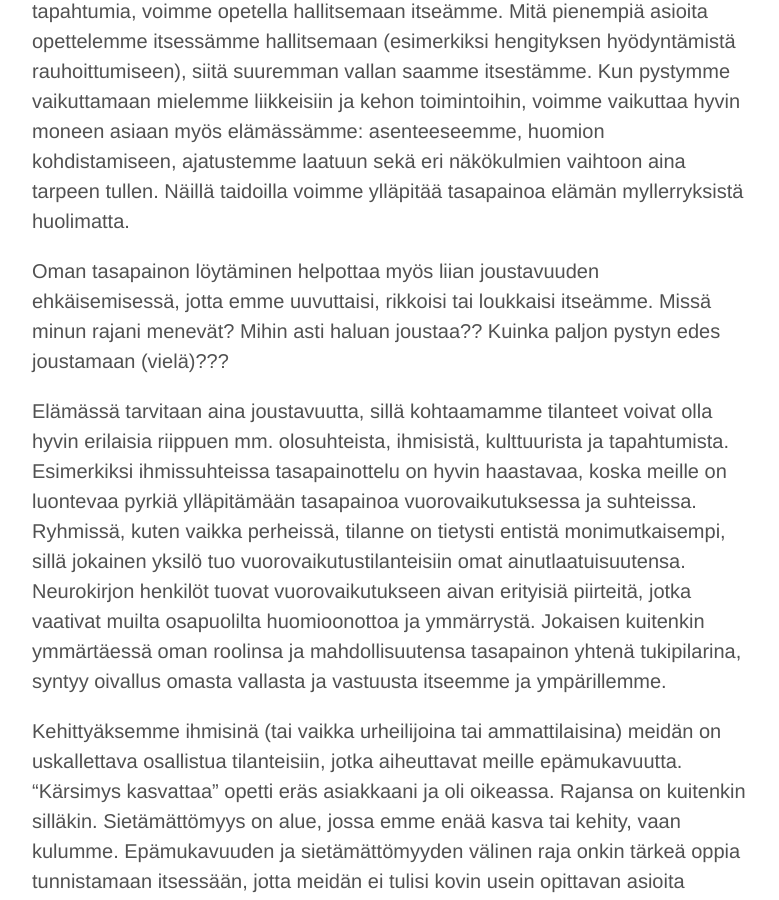
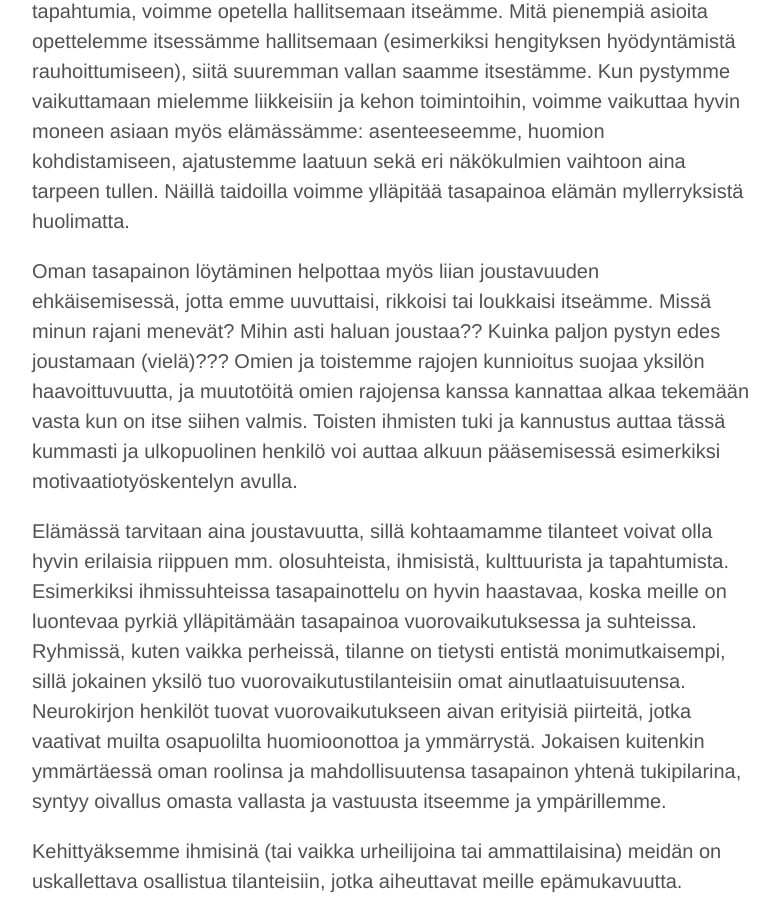
Before and after one commit to niinapiira/neppari.net, a Jekyll site: the page built from _posts/2016-03-17-tasapainoa-ja-joustavuutta-elamaan.md, in a window 1280 px wide and 900 px high, scrolled down 2211 px. Shown: the whole window, without its empty margins (248-1027 px from the left). Built offline with Jekyll 4.4.1, drawn with Linux system fonts in a browser that asks for light colours.

Commit message:
Updated 2016-03-17-tasapainoa-ja-joustavuutta-elamaan.md

```diff
--- a/_posts/2016-03-17-tasapainoa-ja-joustavuutta-elamaan.md
+++ b/_posts/2016-03-17-tasapainoa-ja-joustavuutta-elamaan.md
@@ -22,6 +22,7 @@ Omien rajojen hakemisessa voi lähteä helposti liikkeelle esimerkiksi onnistumi
 Vaikka emme voi hallita elämää ja sitä, milloin kohtaamme rajojamme koettelevia tapahtumia, voimme opetella hallitsemaan itseämme. Mitä pienempiä asioita opettelemme itsessämme hallitsemaan (esimerkiksi hengityksen hyödyntämistä rauhoittumiseen), siitä suuremman vallan saamme itsestämme. Kun pystymme vaikuttamaan mielemme liikkeisiin ja kehon toimintoihin, voimme vaikuttaa hyvin moneen asiaan myös elämässämme: asenteeseemme, huomion kohdistamiseen, ajatustemme laatuun sekä eri näkökulmien vaihtoon aina tarpeen tullen. Näillä taidoilla voimme ylläpitää tasapainoa elämän myllerryksistä huolimatta.
 
 Oman tasapainon löytäminen helpottaa myös liian joustavuuden ehkäisemisessä, jotta emme uuvuttaisi, rikkoisi tai loukkaisi itseämme. Missä minun rajani menevät? Mihin asti haluan joustaa?? Kuinka paljon pystyn edes joustamaan (vielä)???
+Omien ja toistemme rajojen kunnioitus suojaa yksilön haavoittuvuutta, ja muutotöitä omien rajojensa kanssa kannattaa alkaa tekemään vasta kun on itse siihen valmis. Toisten ihmisten tuki ja kannustus auttaa tässä kummasti ja ulkopuolinen henkilö voi auttaa alkuun pääsemisessä esimerkiksi motivaatiotyöskentelyn avulla.
 
 Elämässä tarvitaan aina joustavuutta, sillä kohtaamamme tilanteet voivat olla hyvin erilaisia riippuen mm. olosuhteista, ihmisistä, kulttuurista ja tapahtumista. Esimerkiksi ihmissuhteissa tasapainottelu on hyvin haastavaa, koska meille on luontevaa pyrkiä ylläpitämään tasapainoa vuorovaikutuksessa ja suhteissa. Ryhmissä, kuten vaikka perheissä, tilanne on tietysti entistä monimutkaisempi, sillä jokainen yksilö tuo vuorovaikutustilanteisiin omat ainutlaatuisuutensa. Neurokirjon henkilöt tuovat vuorovaikutukseen aivan erityisiä piirteitä, jotka vaativat muilta osapuolilta huomioonottoa ja ymmärrystä. Jokaisen kuitenkin ymmärtäessä oman roolinsa ja mahdollisuutensa tasapainon yhtenä tukipilarina, syntyy oivallus omasta vallasta ja vastuusta itseemme ja ympärillemme.
 
```
